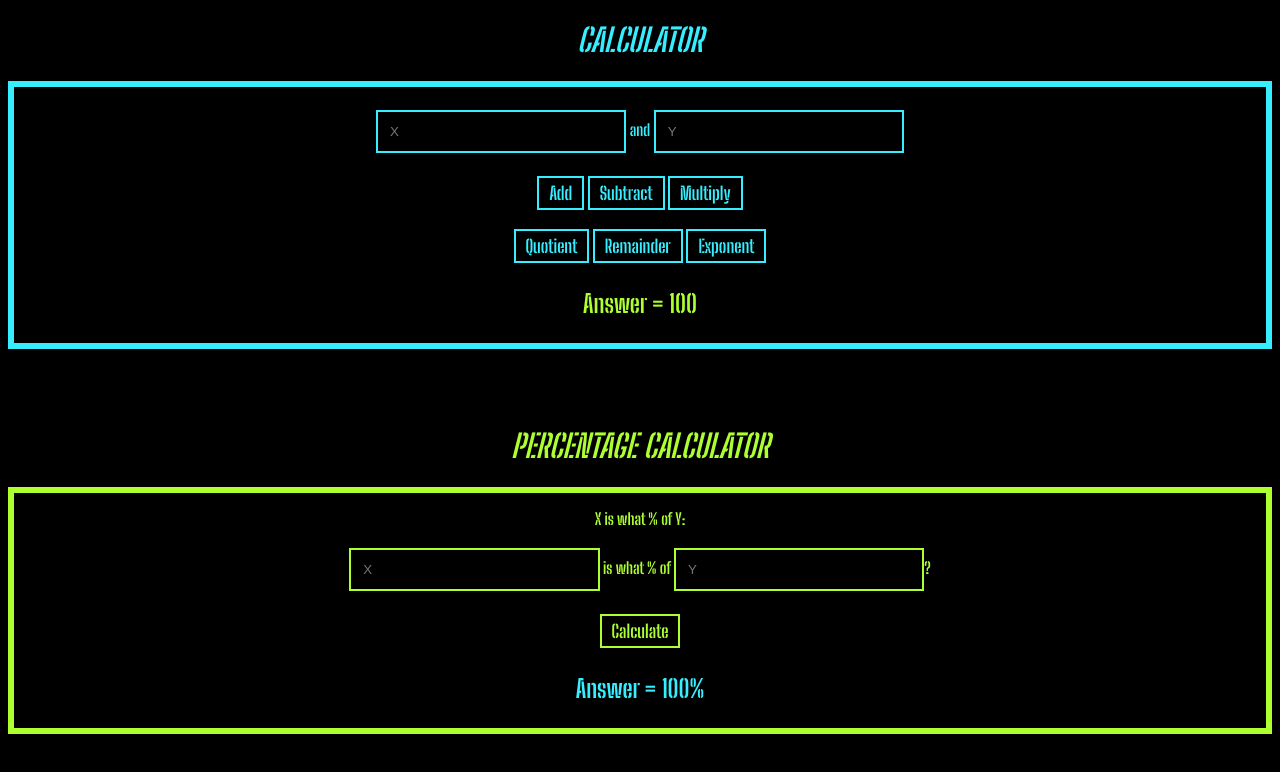
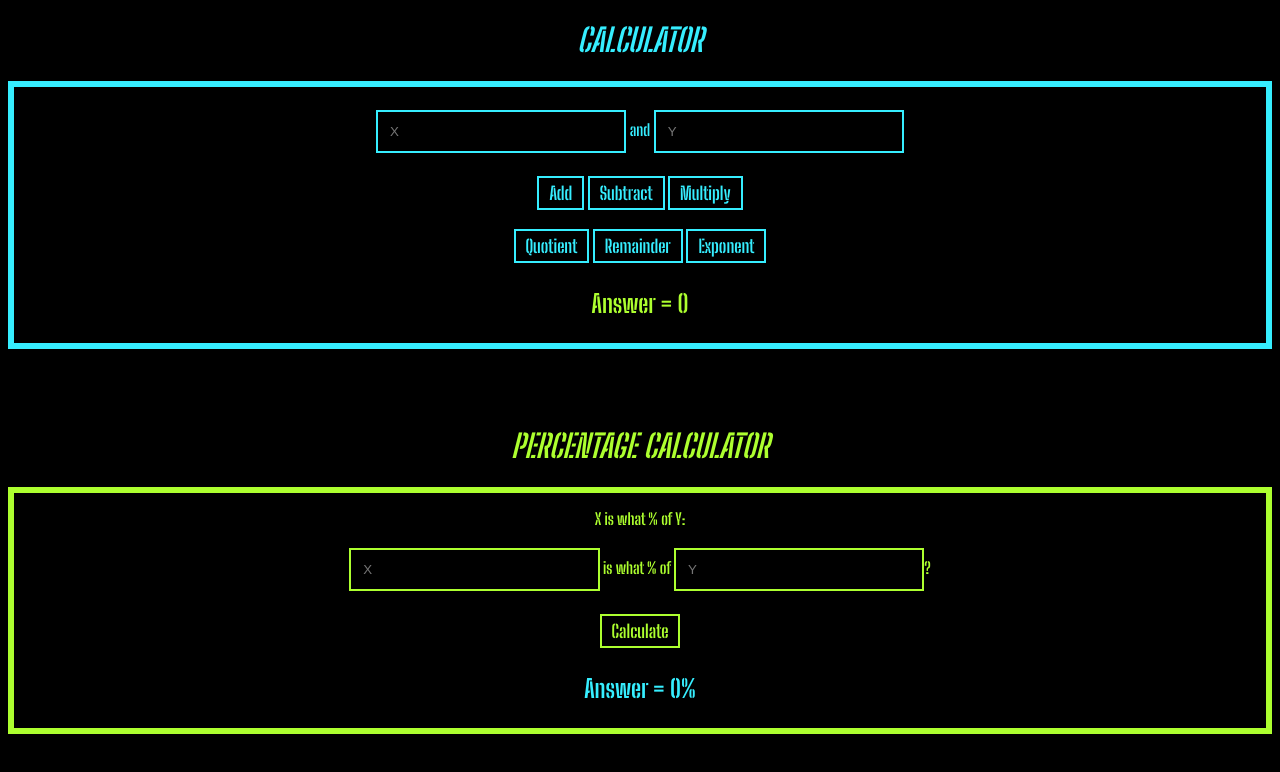
Before and after one commit to abishek1144/calculator, a plain HTML site: page index.html in a window 1280 px wide. Drawn offline with Linux system fonts and the light colour scheme.

Commit message:
changed 100 to 0

```diff
--- a/index.html
+++ b/index.html
@@ -23,7 +23,7 @@
 
     <br>
     </form>
-    <h3 class="calcans">Answer = <b id="ans1">100</b></h3>
+    <h3 class="calcans">Answer = <b id="ans1">0</b></h3>
     </div>
     <br><br><br>
 
@@ -34,7 +34,7 @@
     <input type="text" class="ib1" id="num1" placeholder="X"> is what % of <input type="text" class="ib1" id="num2" placeholder="Y">?<br><br>
     <button id="btn1" type="submit">Calculate</button><br>
     </form>
-    <h3 class="percans">Answer = <b id="ans">100</b>%</h3>
+    <h3 class="percans">Answer = <b id="ans">0</b>%</h3>
     </div>
 
     <script src="scripts.js"></script>
```
